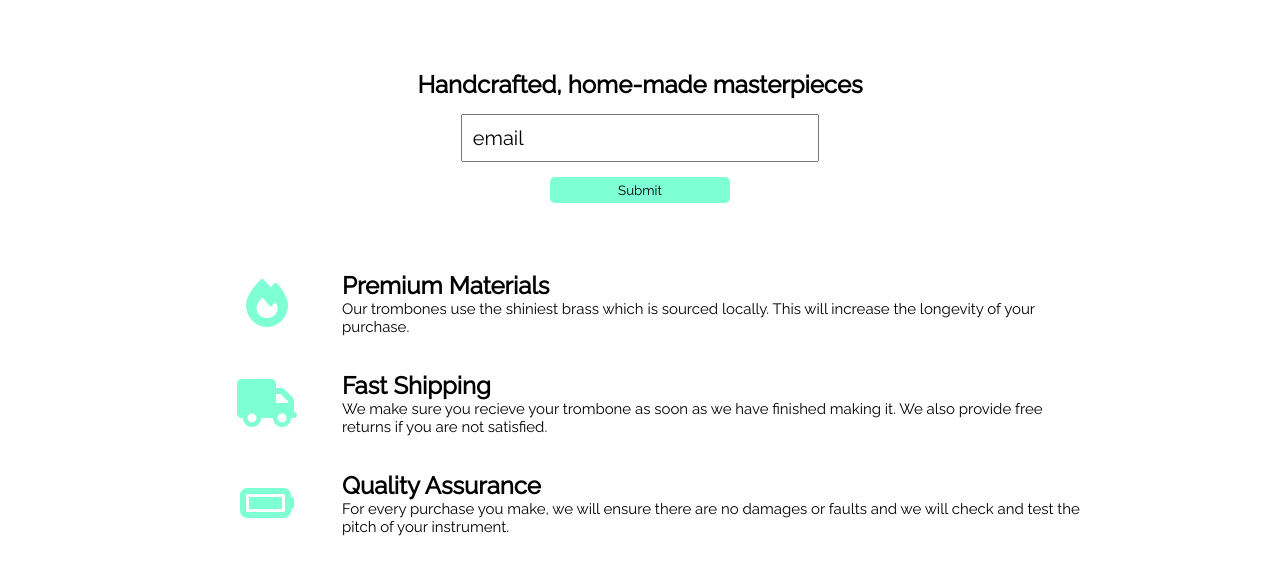
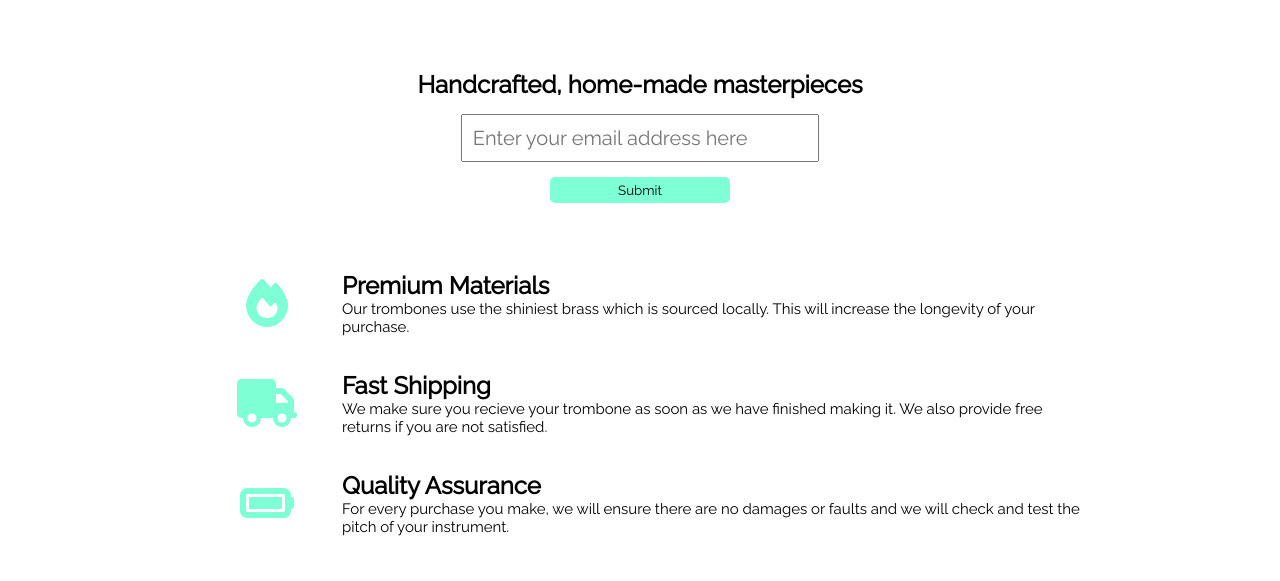
Before and after one commit to kpav33/product-landing-page, a plain HTML site: page index.html in a window 1280 px wide. Shown: the part 80-661 px from the top of the page. Drawn offline with Linux system fonts and the light colour scheme.

Commit message:
Form input value remove

```diff
--- a/index.html
+++ b/index.html
@@ -24,7 +24,7 @@
             <section id="mailer">
                 <form id="form" action="https://www.freecodecamp.com/email-submit" target="_blank">
                     <h2>Handcrafted, home-made masterpieces</h2>
-                    <input id="email" type="email" name="email" value="email" placeholder="Enter your email address here"><br>
+                    <input id="email" type="email" name="email" placeholder="Enter your email address here"><br>
                     <input type="submit" id="submit" name="submit" value="Submit">
                 </form>
             </section>
```
